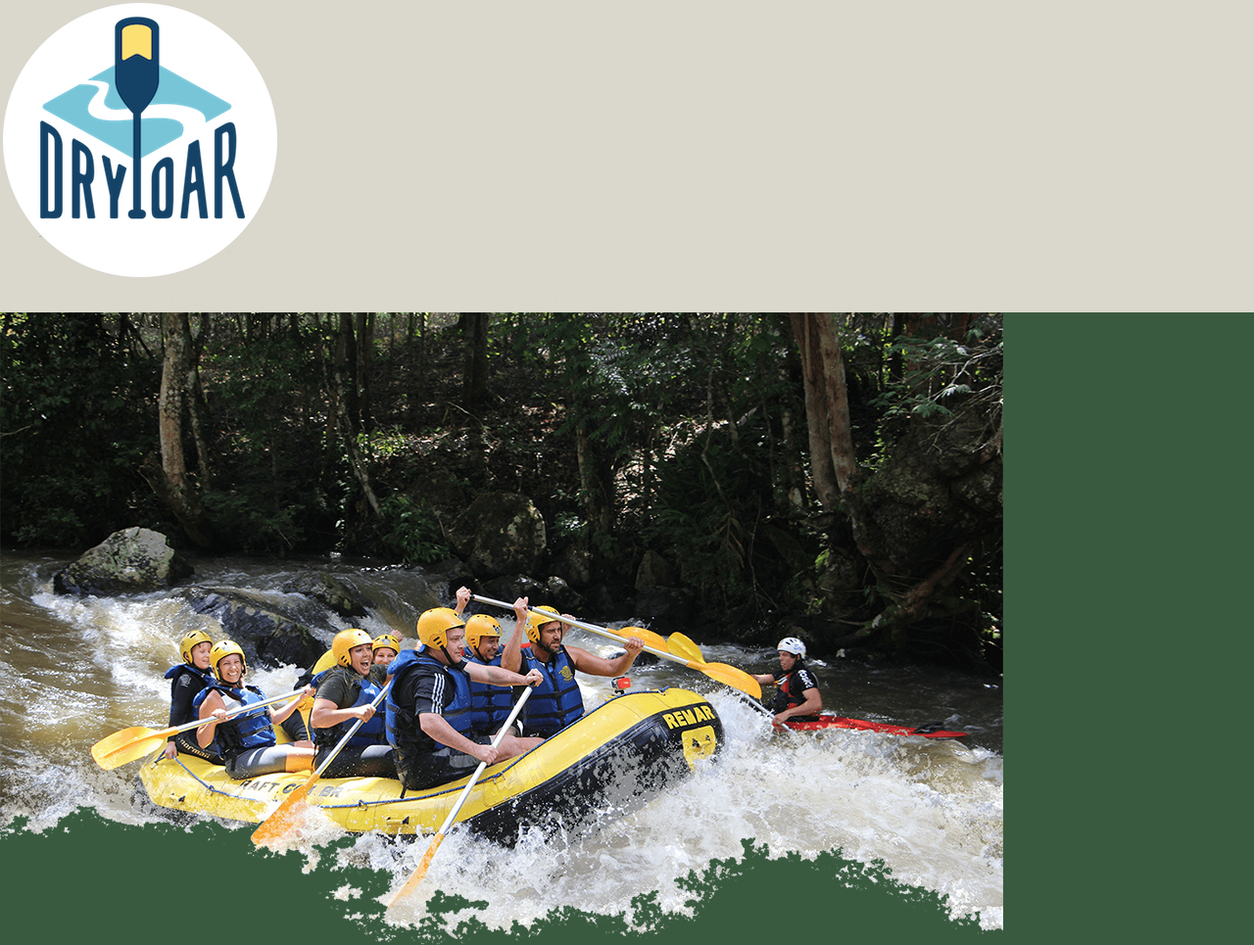
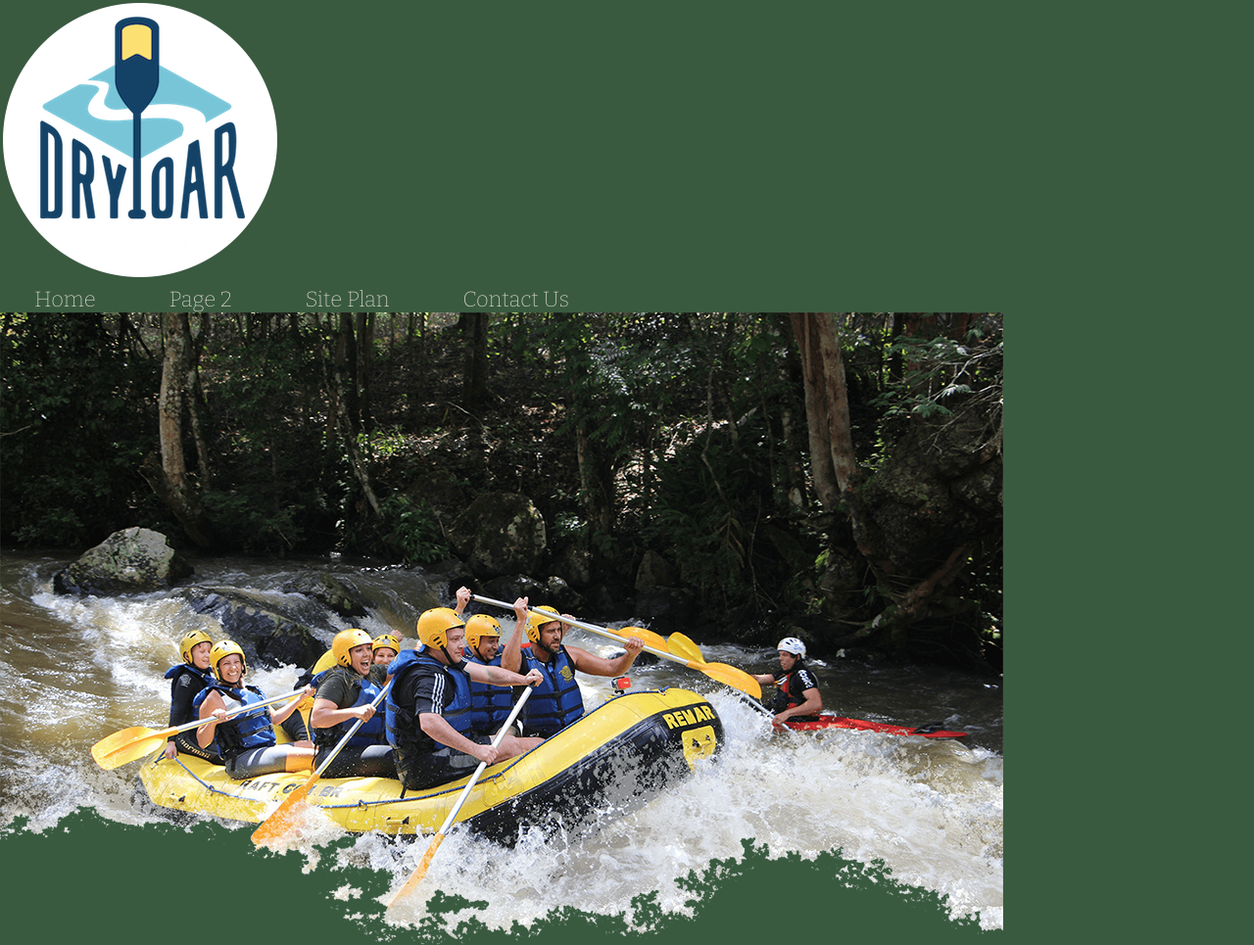
Before and after one commit to jonasnunn/wdd130, a plain HTML site: page wwr/index.html in a window 1280 px wide. Shown: the top 965 px of the page at 98% size. Drawn offline with nearby package versions, Linux system fonts and the light colour scheme.

Commit message:
fixed color for header

```diff
--- a/wwr/styles/styles.css
+++ b/wwr/styles/styles.css
@@ -14,7 +14,7 @@ body{
 }
 
 header{
-    background-color: #dad7cd;
+    background-color: #3a5a40;
 }
 
 nav a{
```
